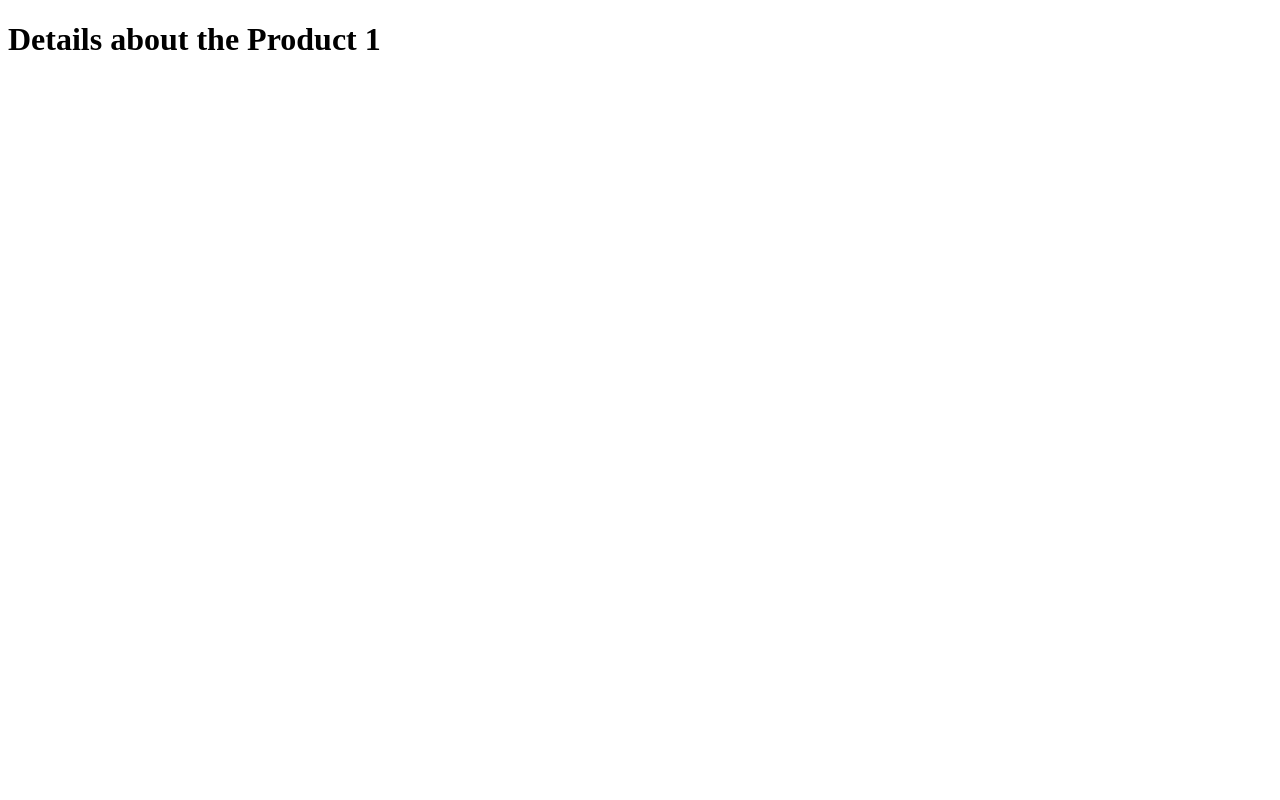
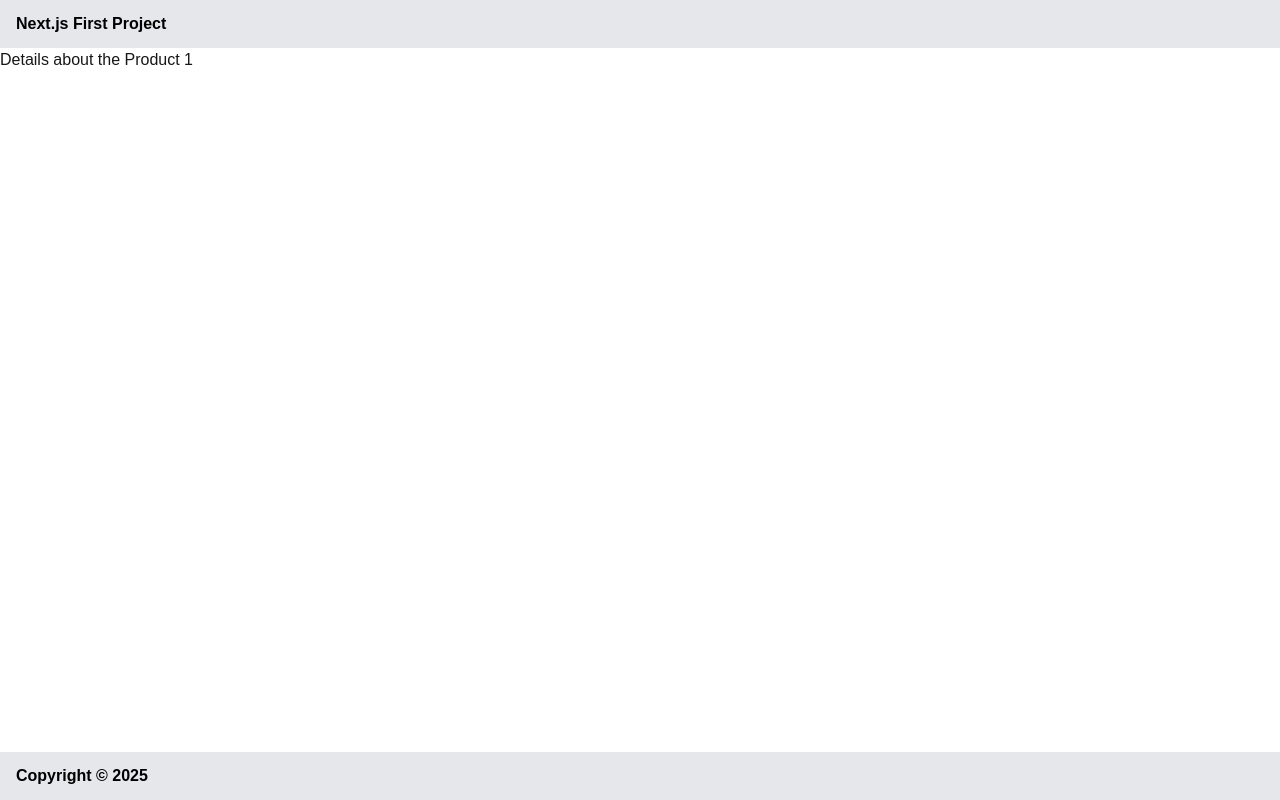
Before and after one commit to seetharampullela/nextJs-projects, a Next.js app in the folder hello-world/: page /products/1 in a window 1280 px wide. Built offline with nearby package versions, Linux system fonts and the light colour scheme.

Commit message:
changes for layout import errors > added global.d.ts file for file export type check

```diff
--- /dev/null
+++ b/hello-world/global.d.ts
@@ -0,0 +1,4 @@
+declare module "*.css";
+declare module "*.scss";
+declare module "*.sass";
+declare module "*.less";
--- /dev/null
+++ b/hello-world/src/app/layout.tsx
@@ -0,0 +1,41 @@
+import React from "react";
+import type { Metadata } from "next";
+import { Geist, Geist_Mono } from "next/font/google";
+import "./globals.css";
+
+const geistSans = Geist({
+  variable: "--font-geist-sans",
+  subsets: ["latin"],
+});
+
+const geistMono = Geist_Mono({
+  variable: "--font-geist-mono",
+  subsets: ["latin"],
+});
+
+export const metadata: Metadata = {
+  title: "Create Next App",
+  description: "Generated by create next app",
+};
+
+export default function RootLayout({
+  children,
+}: Readonly<{
+  children: React.ReactNode;
+}>) {
+  return (
+    <html lang="en">
+      <body
+        className={`${geistSans.variable} ${geistMono.variable} flex flex-col min-h-screen`}
+      >
+        <header className="bg-gray-200 h-12 flex items-center px-4 font-semibold text-black">
+          Next.js First Project
+        </header>
+        <div style={{ flex: 1, height: "100vh" }}>{children}</div>
+        <footer className="bg-gray-200 h-12 flex items-center px-4 font-semibold text-black">
+          Copyright © 2025
+        </footer>
+      </body>
+    </html>
+  );
+}
```
